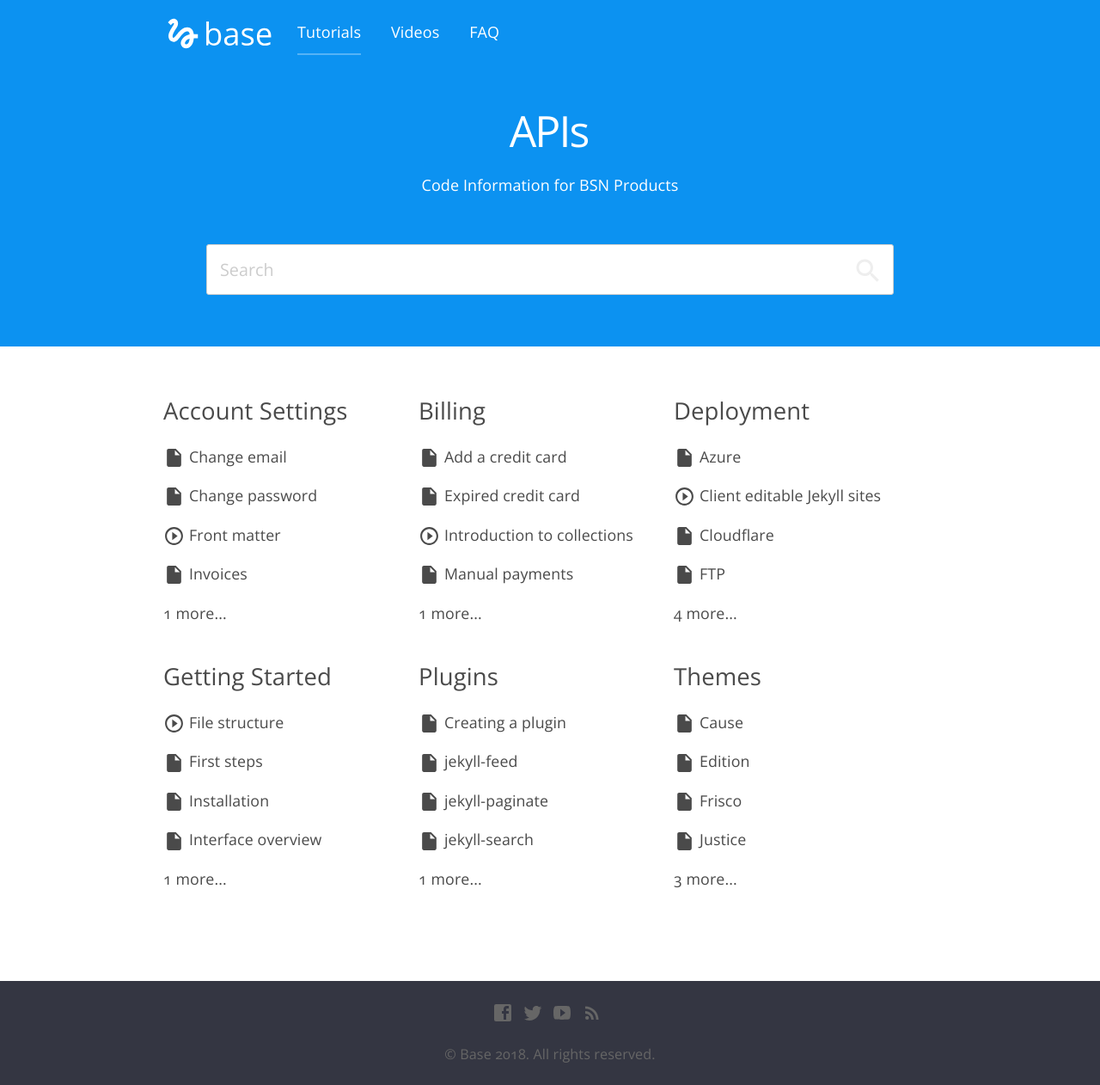
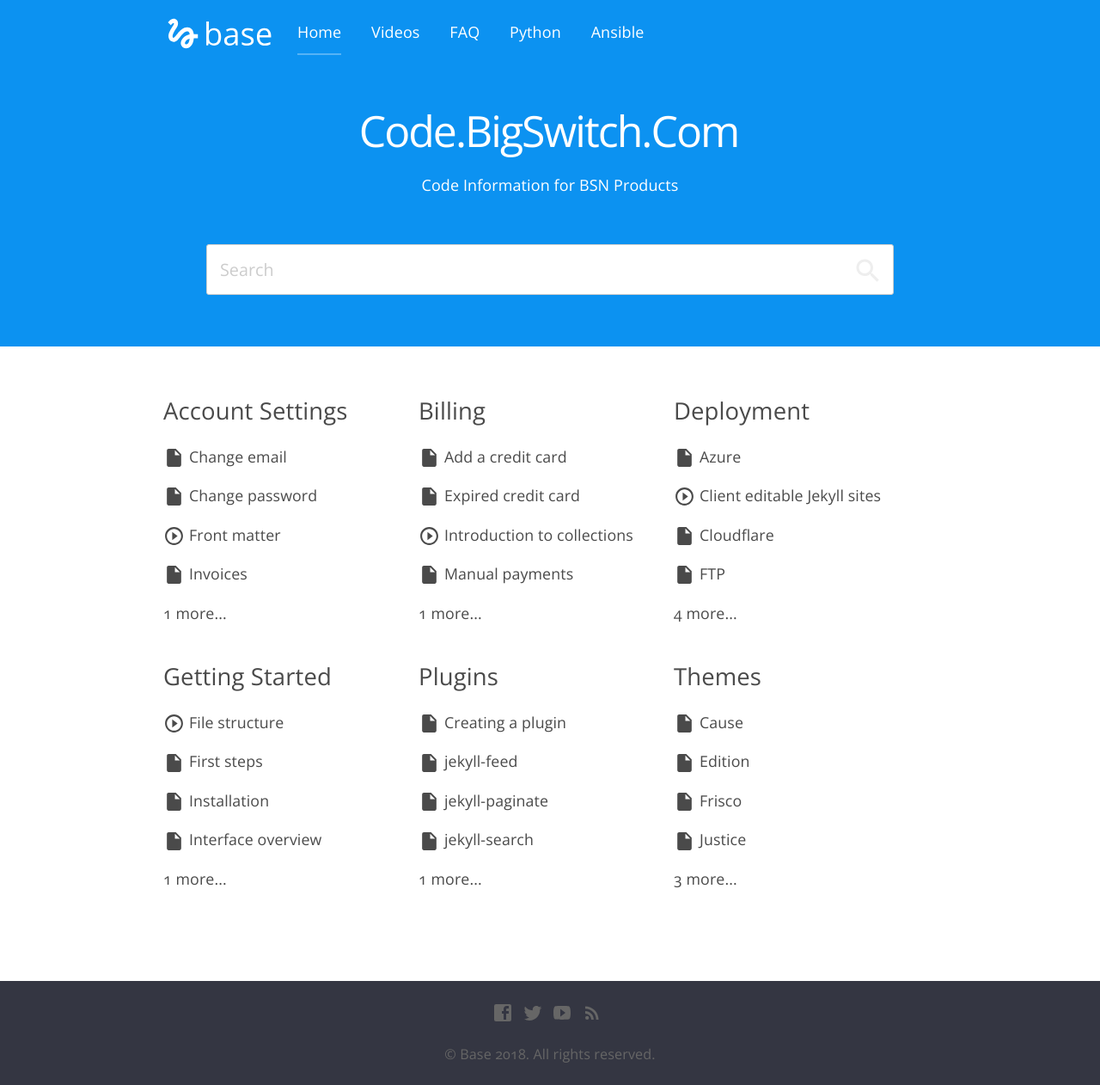
Before and after one commit to jayakody/api, a Jekyll site: the page built from index.html, in a window 1280 px wide. Shown: the whole page at 86% size. Built offline with Jekyll 4.4.1, drawn with Linux system fonts in a browser that asks for light colours; nearby versions of some CDN libraries.

Commit message:
more changes

```diff
--- a/_data/navigation.yml
+++ b/_data/navigation.yml
@@ -1,6 +1,10 @@
-- name: Tutorials
+- name: Home
   link: /
 - name: Videos
   link: /videos/
 - name: FAQ
   link: /faq/
+- name: Python
+  link: /python
+- name: Ansible
+  link: /big-ansible
--- a/_layouts/default.html
+++ b/_layouts/default.html
@@ -34,7 +34,7 @@
 					{% include navigation.html %}
 				</section>
 				<section class="hero_search">
-					<h1>APIs</h1>
+					<h1>Code.BigSwitch.Com</h1>
 					<p>Code Information for BSN Products</p>
 					{% include search.html %}
 				</section>
```
